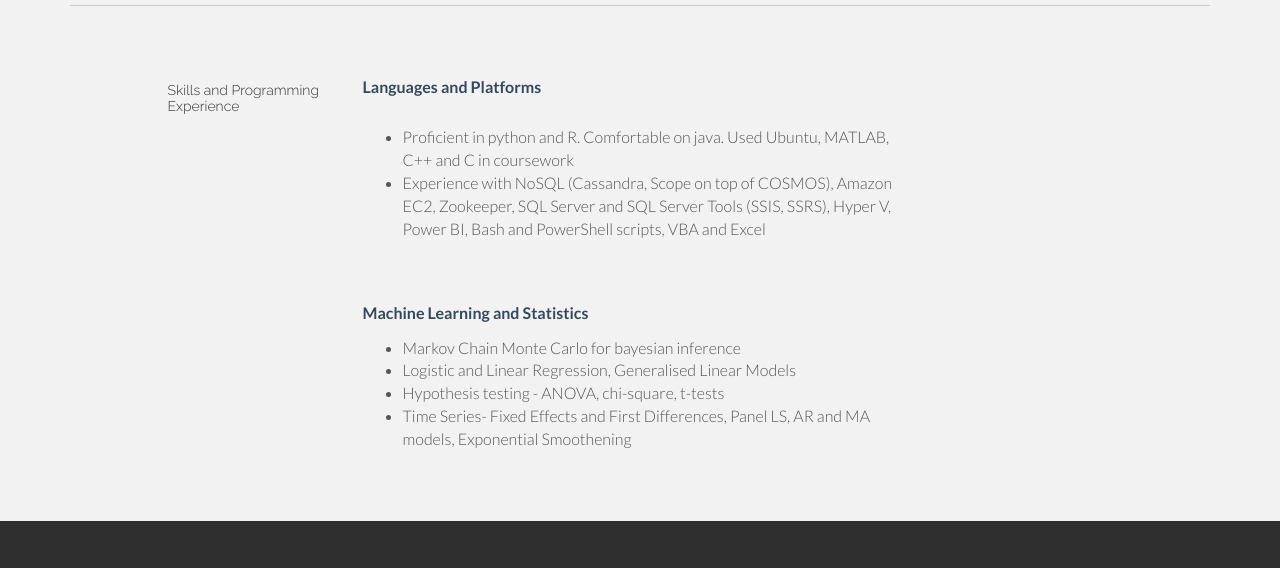
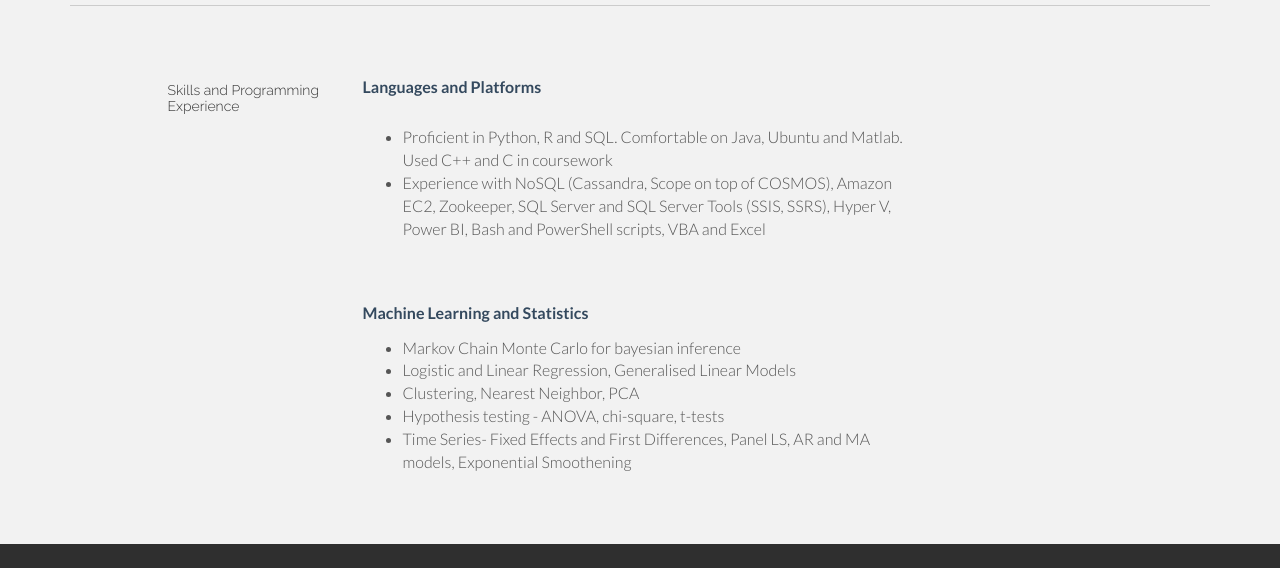
Before and after one commit to jacinthd/jacinthd.github.io, a plain HTML site: page index.html in a window 1280 px wide. Shown: the part 1960-2528 px from the top of the page. Drawn offline with Linux system fonts and the light colour scheme.

Commit message:
changed resume and index

```diff
--- a/index.html
+++ b/index.html
@@ -175,7 +175,7 @@
 				<!-- EDIT: awards line 1-->
 				<div class="col-lg-6">
 					<p><t>Languages and Platforms</t><br/> <ul>
-						<li>Proficient in python and R. Comfortable on java. Used Ubuntu, MATLAB, C++ and C in coursework</li>
+						<li>Proficient in Python, R and SQL. Comfortable on Java, Ubuntu and Matlab. Used C++ and C in coursework</li>
 						<li>Experience with NoSQL (Cassandra, Scope on top of COSMOS), Amazon EC2, Zookeeper, SQL Server and SQL Server Tools (SSIS, SSRS), Hyper V, Power BI, Bash and PowerShell scripts, VBA and Excel</li>
 						</ul><br/>
 					</p>
@@ -189,6 +189,7 @@
 					<p class="tight"><t>Machine Learning and Statistics</t><br/> <ul>
 						<li> Markov Chain Monte Carlo for bayesian inference</li>
 						<li> Logistic and Linear Regression, Generalised Linear Models </li>
+						<li> Clustering, Nearest Neighbor, PCA </li>
 						<li> Hypothesis testing - ANOVA, chi-square, t-tests </li>
 						<li> Time Series- Fixed Effects and First Differences, Panel LS, AR and MA models, Exponential Smoothening</li>
 						<ul><br/>
```
Also changed, not shown: 1 other file.
